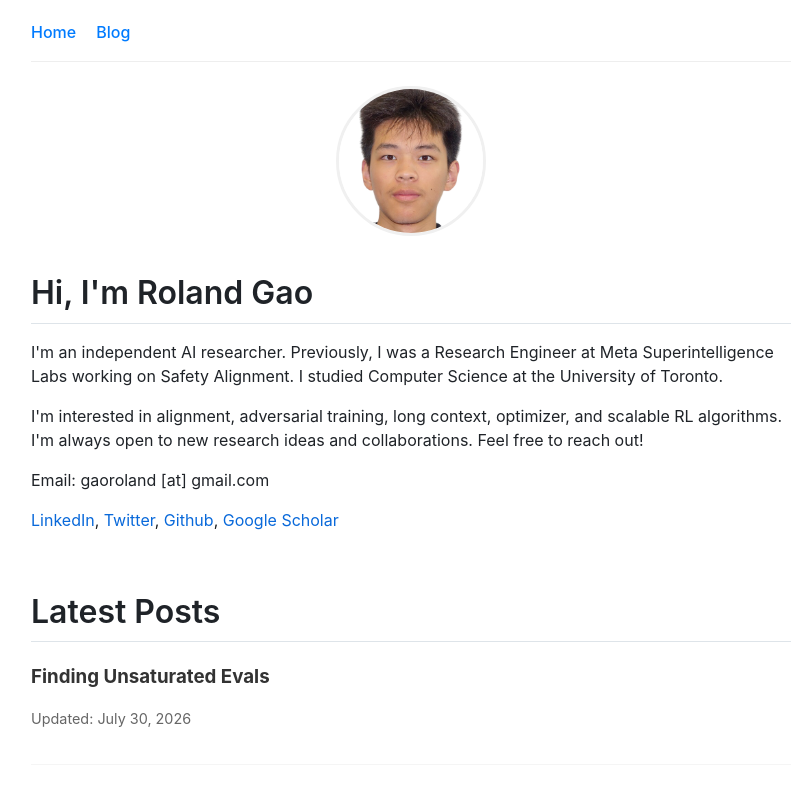
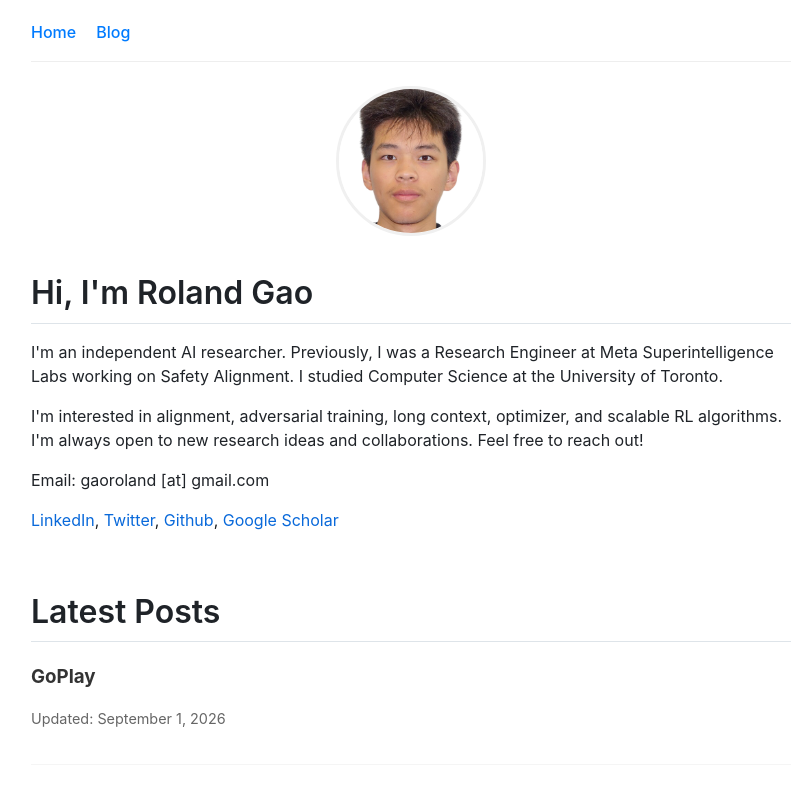
Before and after one commit to RolandGao/rolandgao.github.io, a Next.js app: page / in a window 1280 px wide. Shown: the top 799 px of the page, without its empty margins (229-1041 px from the left). Built offline with nearby package versions, Linux system fonts and the light colour scheme.

Commit message:
Publish GoPlay blog

```diff
--- a/components/GoPlay.js
+++ b/components/GoPlay.js
@@ -1,6 +1,6 @@
 import { useCallback, useEffect, useMemo, useRef, useState } from 'react';
 
-const BASE_DATA_URL = '/data/gobench_data/paper_results2.json';
+const BASE_DATA_URL = '/data/gobench_data/paper_results.json';
 const SUPPLEMENT_DATA_URL = '/data/goplay_players.json';
 const ENGINE_WORKER_URL = '/goplay/kata-worker.js';
 const BOARD_SIZE = 9;
--- a/draft_blogs/index.json
+++ b/draft_blogs/index.json
@@ -3,10 +3,6 @@
     {
       "id": "gobench",
       "title": "GoBench"
-    },
-    {
-      "id": "goplay",
-      "title": "GoPlay"
     }
   ]
 }
--- a/public/data/blogs/index.json
+++ b/public/data/blogs/index.json
@@ -1,6 +1,15 @@
 {
-  "generatedAt": "2026-07-10T17:37:52Z",
+  "generatedAt": "2026-09-02T05:26:09Z",
   "posts": [
+    {
+      "id": "goplay",
+      "title": "GoPlay",
+      "path": "/blog/goplay/",
+      "date": "2026-09-01",
+      "dateDisplay": "September 1, 2026",
+      "updated": "2026-09-01",
+      "description": "Play 9×9 Go in your browser against calibrated KataGo opponents."
+    },
     {
       "id": "relu_networks",
       "title": "ReLU Networks",
```
Also changed, not shown: public/data/blogs/goplay.md (renamed from draft_blogs/goplay.md).
